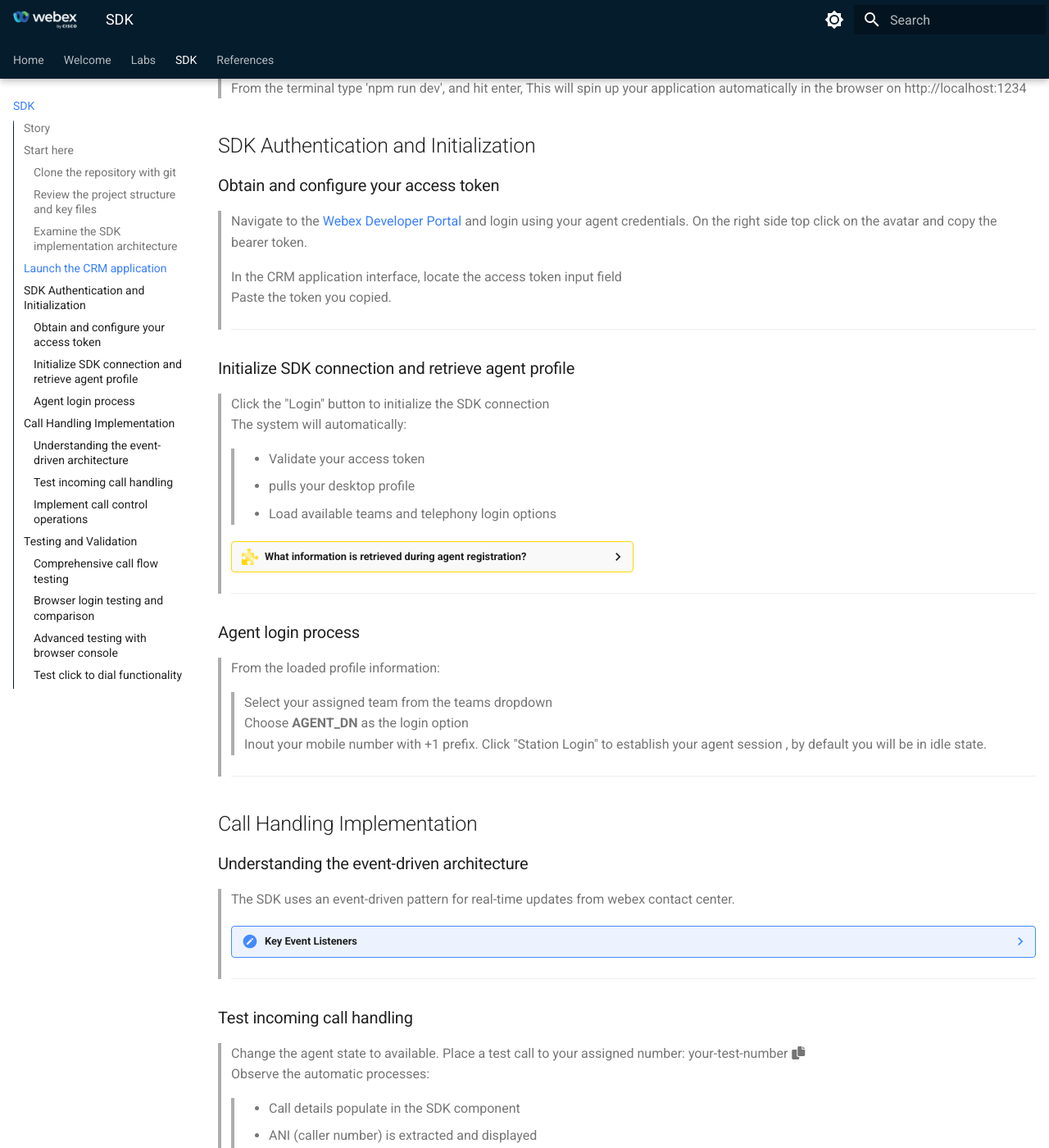
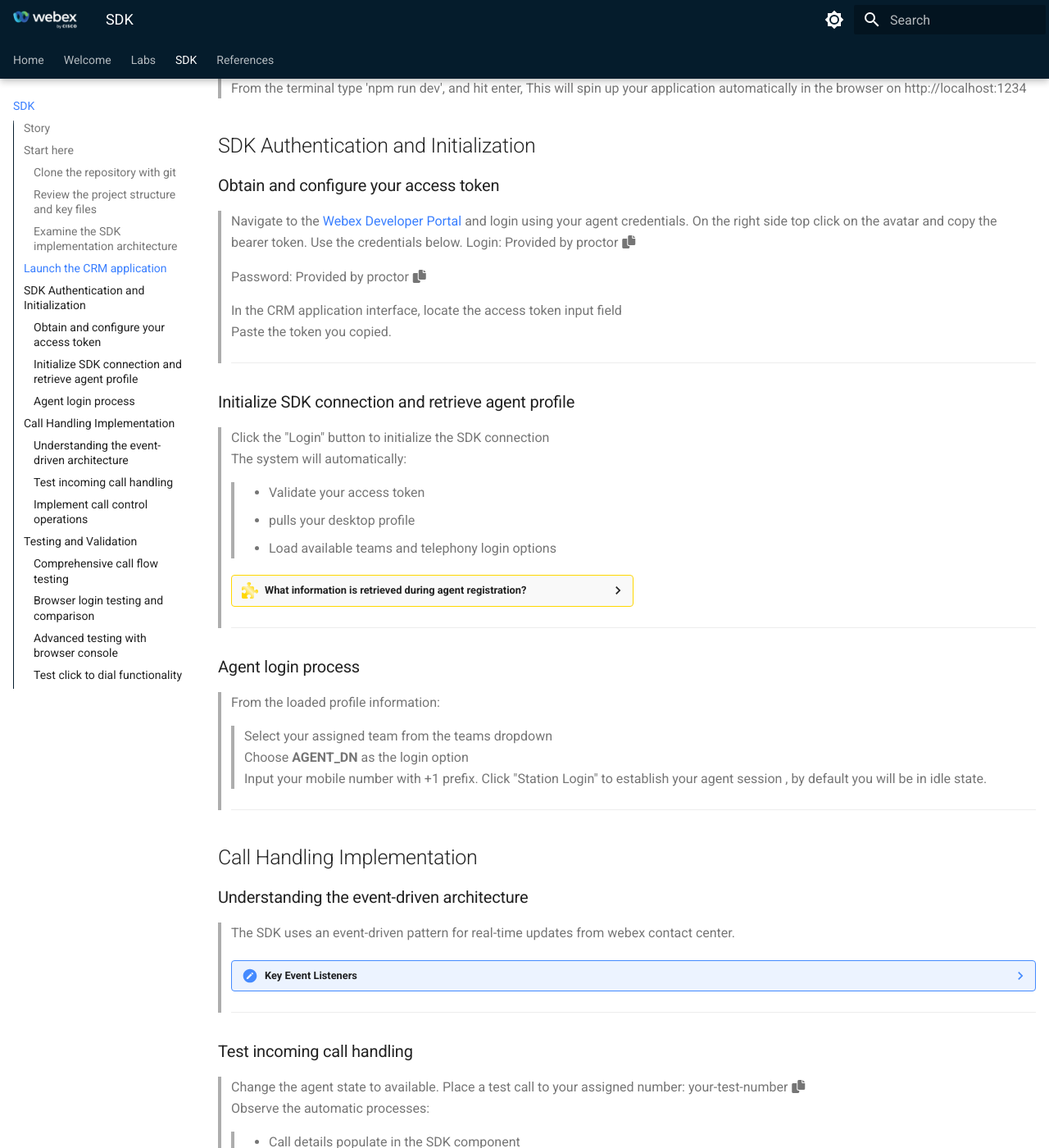
Before and after one commit to WebexCC-SA/LAB-3354, an MkDocs documentation site: the page built from docs/WXCC_SDK.md, in a window 1280 px wide and 1400 px high, scrolled down 2307 px. Shown: the whole window at 82% size. Built offline with MkDocs 1.6.1 and Material for MkDocs 9.7.7, drawn with Linux system fonts in a browser that asks for light colours.

Commit message:
test number

```diff
--- a/docs/WXCC_SDK.md
+++ b/docs/WXCC_SDK.md
@@ -86,6 +86,10 @@
 
 ### Obtain and configure your access token
 > Navigate to the [Webex Developer Portal](https://developer.webex.com/){:target="_blank"} and login using your agent credentials. On the right side top click on the avatar and copy the bearer token.
+> Use the credentials below.
+> Login: <copy><w class="login">Provided by proctor</w></copy>
+>
+> Password: <copy><w class="PW">Provided by proctor</w></copy>
 >
 > In the CRM application interface, locate the access token input field
 > Paste the token you copied.
@@ -112,7 +116,7 @@
 > From the loaded profile information:
 > > Select your assigned team from the teams dropdown
 > > Choose **AGENT_DN** as the login option
-> > Inout your mobile number with +1 prefix.
+> > Input your mobile number with +1 prefix.
 > > Click "Station Login" to establish your agent session , by default you will be in idle state.
 >
 > ---
```
